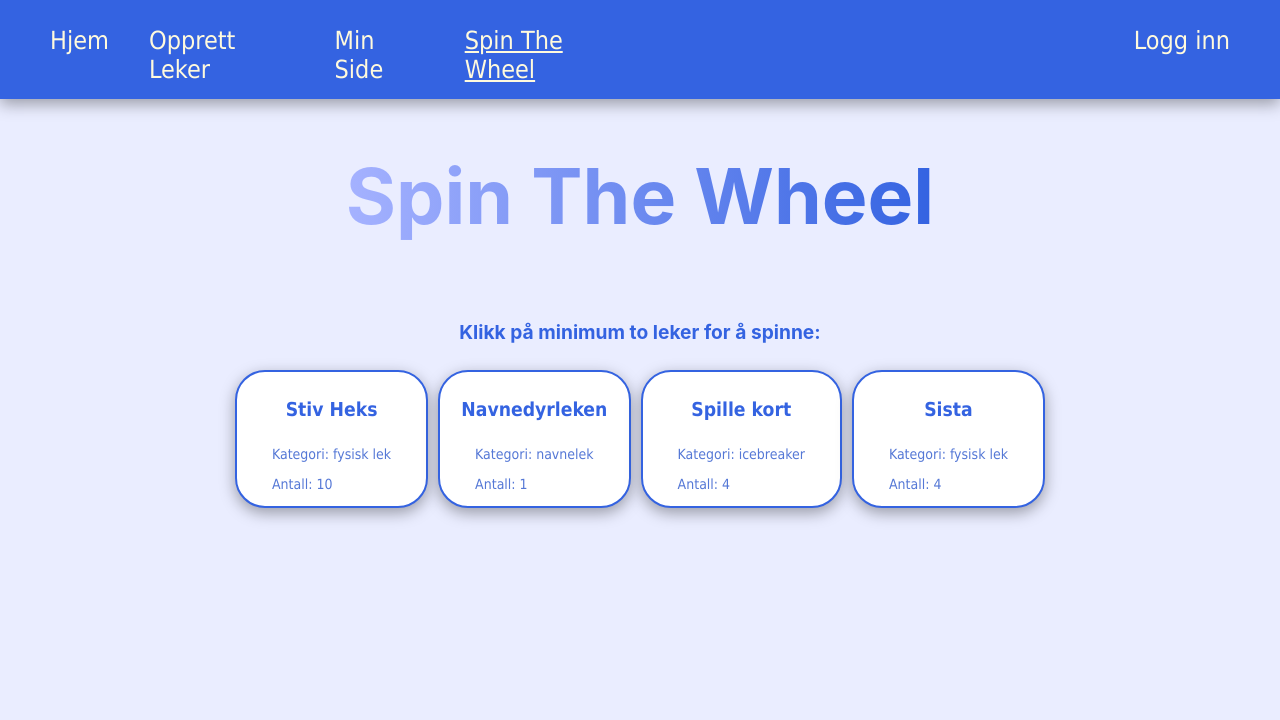
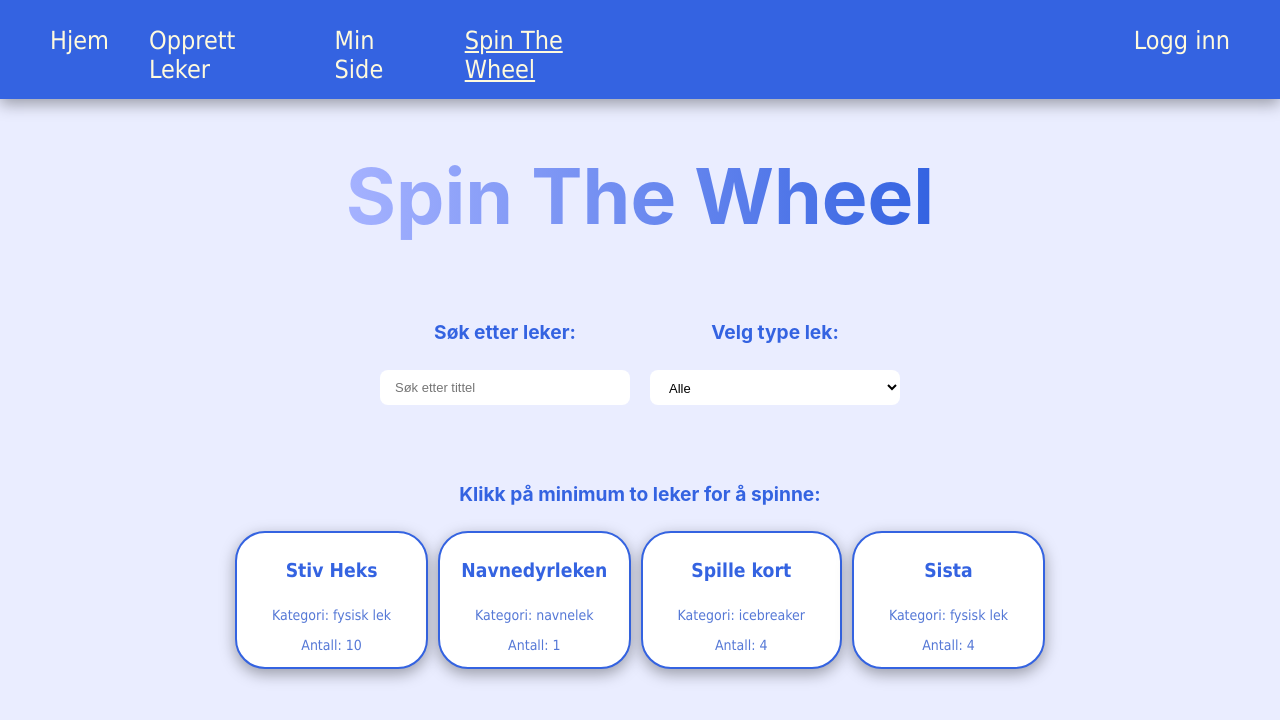
Before and after one commit to Nathaniavm/PU, a React (Create React App) app: page /spinthewheel in a window 1280 px wide. Shown: the top 720 px of the page. Built offline with nearby package versions, Linux system fonts and the light colour scheme.

Commit message:
feat #52: Move the wheel to bottom, add searchbar and filterbar (same as homepage) and add spinning sound

```diff
--- a/src/pages/hjem/Hjem.js
+++ b/src/pages/hjem/Hjem.js
@@ -111,7 +111,7 @@ const Hjem = () => {
                         {filteredGames.map((game, index) => (
                             <Link to={`game/${game.gameID}`} key={index} className={isListView ? "gameSquareHorisontalList" : "gameSquareVerticalList"}>
                                 <h4>{game.title}</h4>
-                                <div className="gameSquare-p-content">
+                                <div className={isListView ? "gameSquare-p-content-horisontal" : "gameSquare-p-content-vertical"}>
                                     <p>Kategori: {game.category}</p>
                                     <p>Antall: {game.nPeople}</p>
                                 </div>
--- a/src/pages/spinthewheel/SpinTheWheel.css
+++ b/src/pages/spinthewheel/SpinTheWheel.css
@@ -3,6 +3,7 @@
     flex-direction: column;
     align-items: center;
     justify-content: center;
+    margin-top: 5%;
 
 }
 
@@ -12,6 +13,9 @@
     align-items: center;
     justify-content: center;
     margin-bottom: 3%;
+
+    text-align: center;
+    height: auto;
 }
 
 .wheel {
--- a/src/pages/spinthewheel/SpinTheWheel.js
+++ b/src/pages/spinthewheel/SpinTheWheel.js
@@ -17,9 +17,14 @@ const SpinTheWheel = () => {
     const [prizeNumber, setPrizeNumber] = useState(0);
     const [selectedOption, setSelectedOption] = useState('');
     const [dataArray, setDataArray] = useState([]);
+    let audio = new Audio("/SpinTheWheelSound.mp3");
+
+    const [searchInput, setSearchInput] = useState('')
+    const [selectedCategory, setCategory] = useState('alle')
 
     const handleSpinClick = () => {
         if (!mustSpin && dataArray.length > 1) {
+            audio.play();
             const newPrizeNumber = Math.floor(Math.random() * dataArray.length);
             setPrizeNumber(newPrizeNumber);
             setMustSpin(true);
@@ -43,10 +48,74 @@ const SpinTheWheel = () => {
         }
     };
 
+
+    const handleSearchChange = (e) => {
+        setSearchInput(e.target.value);
+    }
+
+    const handleCategoryChange = (e) => {
+        setCategory(e.target.value);
+    }
+
+    const filteredGames = placeholderGames.filter( game =>
+        (game.title.toLowerCase().includes(searchInput.toLowerCase()) || searchInput === '') &&
+        (selectedCategory === 'alle' || game.category === selectedCategory)
+    );
+
     return (
         <div className="spinTheWheelMain">
             <div className='title'>
                 <h1>Spin The Wheel</h1>
+            </div>
+                <div className="search-filter-container">
+                    <div className='searchBar'>
+                        <h4>Søk etter leker:</h4>
+                        <form>
+                            <label htmlFor="search"> </label>
+                            <input
+                            className= 'homeInputField'
+                            type='search'
+                            id='search'
+                            name='search'
+                            value={searchInput}
+                            onChange={handleSearchChange}
+                            placeholder='Søk etter tittel'
+                            />
+                        </form>
+                    </div>
+
+                <div className='filter'>
+                    <h4>Velg type lek:</h4>
+                    <select
+                        className='homeInputField'
+                        id='choiceBox'
+                        value={selectedCategory}
+                        onChange={handleCategoryChange}
+                    >
+                        <option value='alle'>Alle</option>
+                        <option value='navnelek'>Navnelek</option>
+                        <option value='icebreaker'>Icebreaker</option>
+                        <option value='fysisk lek'>Fysisk lek</option>
+                    </select>
+                </div>
+        </div>
+            <div className='gameOverviewGrid'>
+                <h4>Klikk på minimum to leker for å spinne:</h4>
+                <div className='gameVerticalList'>
+                    {filteredGames.map((game, index) => (
+                        <div
+                            className={dataArray.some(selectedGame => selectedGame.gameID === game.gameID) ? "gameSquareVerticalList selected" : "gameSquareVerticalList"}
+                            onClick={() => toggleGameSelection(game.gameID)}
+                            key={index}
+                        >
+                            <h4>{game.title}</h4>
+                            <div className="gameSquare-p-content-vertical">
+                                <p>Kategori: {game.category}</p>
+                                <p>Antall: {game.nPeople}</p>
+                            </div>
+                        </div>
+                    ))}
+                </div>
             </div>
             <div className="spinTheWheel">
                 {dataArray.length > 1 && (
@@ -54,6 +123,8 @@ const SpinTheWheel = () => {
                         <Wheel
                             mustStartSpinning={mustSpin}
                             prizeNumber={prizeNumber}
+                            spinDuration={0.9}
+                            numSpins={10}
                             data={dataArray.map(game => ({ option: game.title }))}
                             backgroundColors={['#3463e1', '#eaedff']}
                             onStopSpinning={onStopSpinning}
@@ -63,33 +134,15 @@ const SpinTheWheel = () => {
                 )}
             </div>
             {selectedOption &&
-                <div>
+                <div className='gameOverviewList'>
                     <Link to={`/game/${selectedOption.gameID}`} className="gameSquareHorisontalList">
                         <h4>{selectedOption.title}</h4>
-                        <div className="gameSquare-p-content">
+                        <div className="gameSquare-p-content-horisontal">
                             <p>Kategori: {selectedOption.category}</p>
                             <p>Antall: {selectedOption.nPeople}</p>
                         </div>
                     </Link>
                 </div>}
-            <div className='gameOverviewGrid'>
-                <h4>Klikk på minimum to leker for å spinne:</h4>
-                <div className='gameVerticalList'>
-                    {placeholderGames.map((game, index) => (
-                        <div
-                            className={dataArray.some(selectedGame => selectedGame.gameID === game.gameID) ? "gameSquareVerticalList selected" : "gameSquareVerticalList"}
-                            onClick={() => toggleGameSelection(game.gameID)}
-                            key={index}
-                        >
-                            <h4>{game.title}</h4>
-                            <div className="gameSquare-p-content">
-                                <p>Kategori: {game.category}</p>
-                                <p>Antall: {game.nPeople}</p>
-                            </div>
-                        </div>
-                    ))}
-                </div>
-            </div>
         </div>
     );
 };
```
Also changed, not shown: 1 other file (tests, documents, lock files or other folders).
